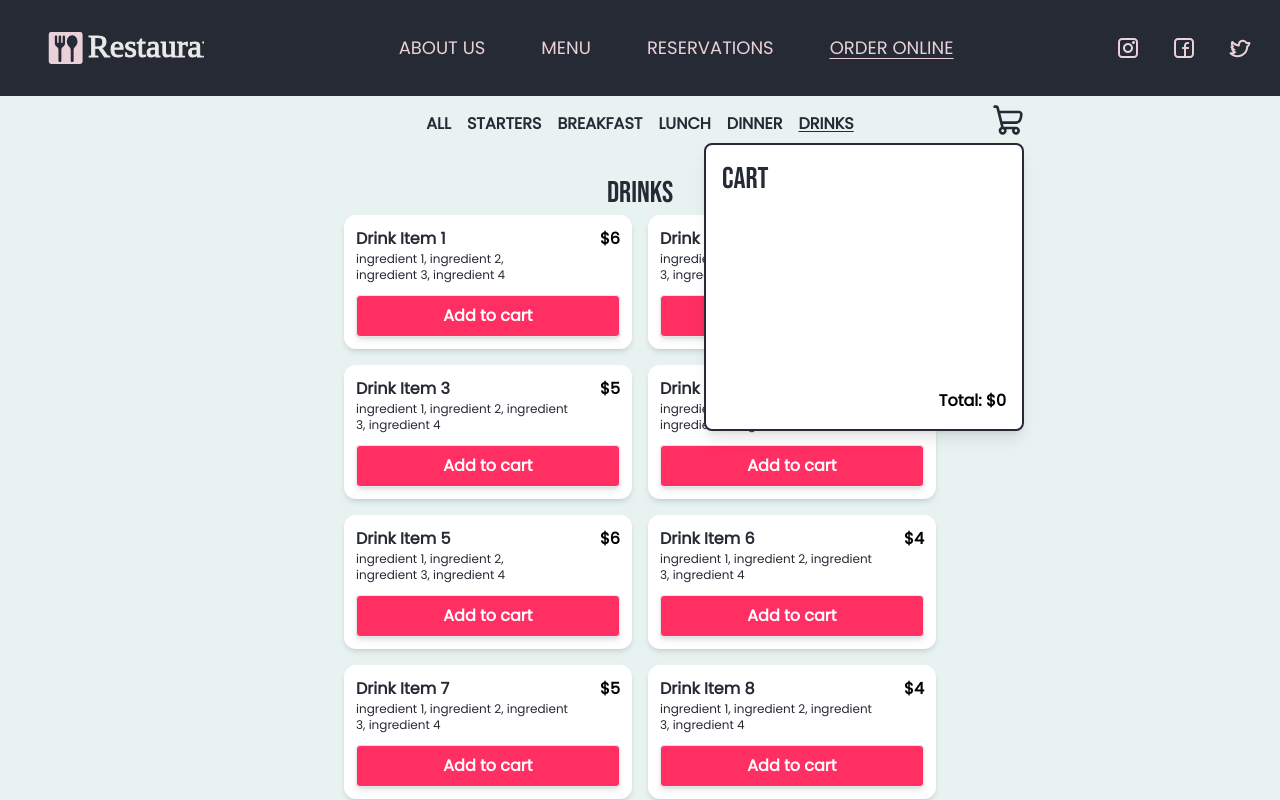
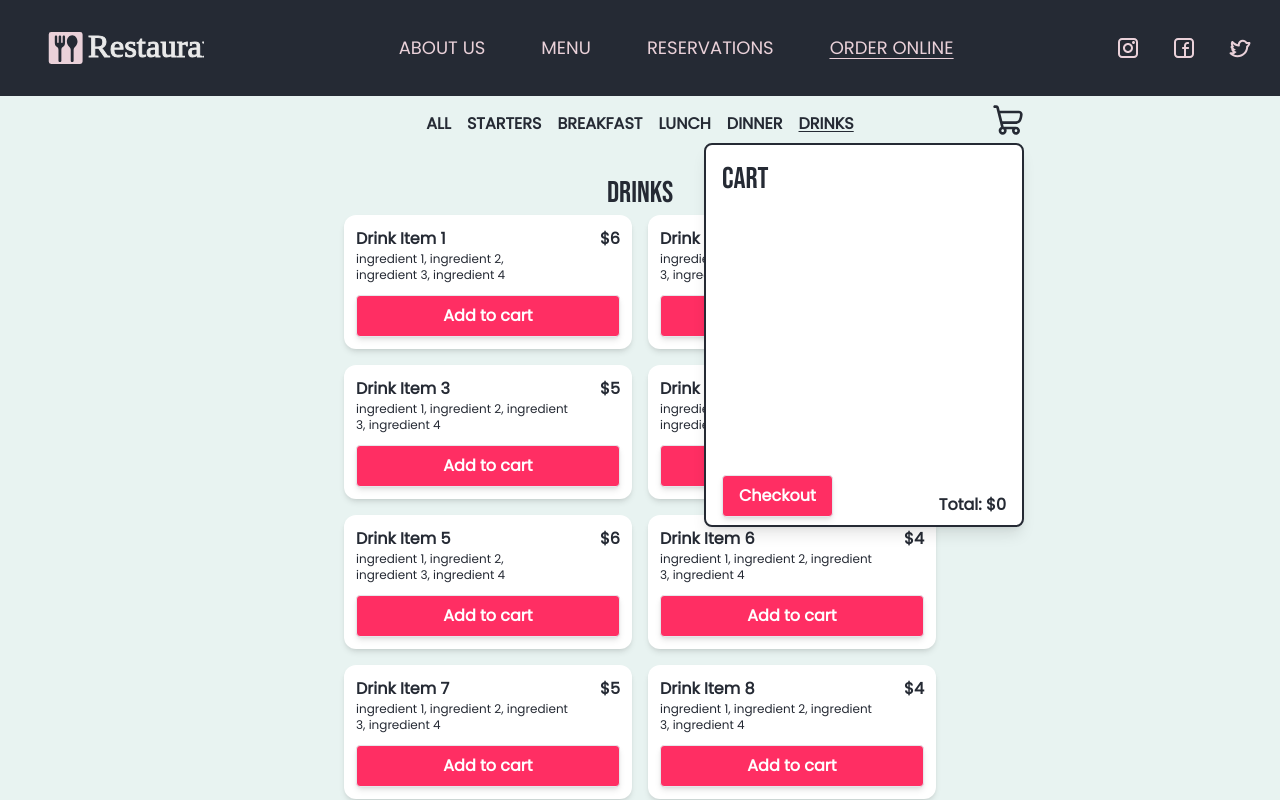
Before and after one commit to THallerJ/restaurant-next, a Next.js app: page /order/drinks in a window 1280 px wide. Both pictures are taken after a click on the button 1007 px from the left and 120 px from the top of the page. Built offline with nearby package versions, Linux system fonts and the light colour scheme.

Commit message:
diddsfoihsdof

```diff
--- a/src/app/order/components/OrderHeader/components/CartButton.tsx
+++ b/src/app/order/components/OrderHeader/components/CartButton.tsx
@@ -22,7 +22,7 @@ const CartButton = () => {
           ) : null}
         </button>
         {open ? (
-          <div className="absolute right-0 top-full h-72 w-80 rounded-lg border-2 border-dark bg-white text-white shadow-lg">
+          <div className="absolute right-0 top-full h-96 w-80 rounded-lg border-2 border-dark bg-white text-dark shadow-lg">
             <CartContent />
           </div>
         ) : null}
--- a/src/app/order/components/OrderHeader/components/CartContent.tsx
+++ b/src/app/order/components/OrderHeader/components/CartContent.tsx
@@ -4,7 +4,7 @@ const CartContent = () => {
   const { cartItems, cartDispatch } = useOrder();
 
   return (
-    <div className="flex h-full flex-col justify-between font-semibold text-black">
+    <div className="flex h-full flex-col justify-between font-semibold">
       <h2 className="heading-sm px-4 pt-4 font-normal">Cart</h2>
       <div className="flex h-full flex-col gap-3 overflow-auto p-4">
         {cartItems.items.map((item) => (
@@ -32,7 +32,10 @@ const CartContent = () => {
           </div>
         ))}
       </div>
-      <p className="self-end p-4">{`Total: $${cartItems.total}`}</p>
+      <div className="flex items-end justify-between px-4 py-2">
+        <button className="btn">Checkout</button>
+        <p className="">{`Total: $${cartItems.total}`}</p>
+      </div>
     </div>
   );
 };
--- a/src/app/order/components/OrderItem.tsx
+++ b/src/app/order/components/OrderItem.tsx
@@ -6,15 +6,15 @@ import { useOrder } from "../contexts/OrderContext";
 const OrderItem = ({ item }: { item: menuItem }) => {
   const { cartDispatch } = useOrder();
   return (
-    <div className="flex w-full flex-col justify-between gap-3 rounded-xl bg-white p-3 shadow-md xs:w-48 md:w-72">
+    <div className="flex w-full flex-col justify-between gap-3 rounded-xl bg-white p-3 text-dark shadow-md xs:w-48 md:w-72">
       {item.image ? (
         <Image src={item.image} alt={item.name} className="rounded-lg" />
       ) : null}
       <div className="flex h-full flex-col justify-between">
         <div className="flex gap-8">
           <div>
-            <span className="font-semibold text-dark">{item.name}</span>
-            <p className="text-xs text-dark">{item.details}</p>
+            <span className="font-semibold">{item.name}</span>
+            <p className="text-xs">{item.details}</p>
           </div>
           <span className="font-semibold">{`$${item.price}`}</span>
         </div>
```
